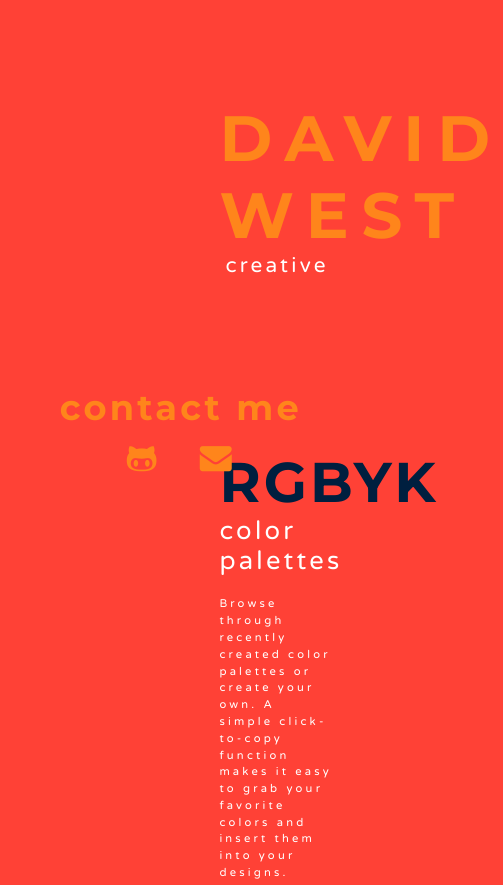
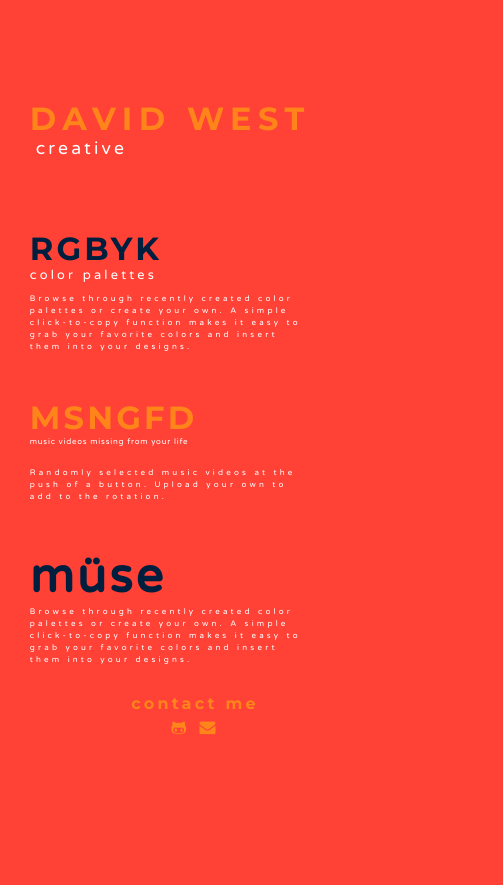
Before and after one commit to thedavidwest/dwst, a plain HTML site: page index.html in a window 390 px wide. Shown: the top 885 px of the page, 503 px wide, since content can reach past the window. After the commit the page ends 844 px from the top, so only its background shows below. Drawn offline with Linux system fonts and the light colour scheme.

Commit message:
Added Responsive Styles

```diff
--- a/assets/css/2-base/base.sass
+++ b/assets/css/2-base/base.sass
@@ -1,4 +1,7 @@
 body
+  +selection()
+    background-color: $orange
+    color: $white
   background-color: $red
   font:
     family: 'Montserrat', sans-serif
--- a/assets/css/3-modules/left_column.sass
+++ b/assets/css/3-modules/left_column.sass
@@ -9,6 +9,8 @@
     justify-content: space-around
     .contact
       margin-left: 50px
+      @media only screen and (max-width: 1000px)
+        font-size: 12px
       p
         margin-bottom: 0
         color: $orange
@@ -16,9 +18,13 @@
       .contact_links
         margin: 0 auto
         text-align: center
-      a
-        color: $orange
-        font-size: 2em
-        margin: 0 20px
-        &:hover
-          color: darken($red, 5%)
+        a
+          color: $orange
+          font-size: 2em
+          margin: 0 20px
+          &:hover
+            color: darken($red, 5%)
+
+@media only screen and (max-width: 450px)
+  .page_wrap .left_column
+    display: none
--- a/assets/css/3-modules/right_column.sass
+++ b/assets/css/3-modules/right_column.sass
@@ -7,7 +7,7 @@
     margin-bottom: 150px
     h1
       color: $orange
-      font-size: 4em
+      font-size: 3em
       text-transform: uppercase
       margin: 0
       letter-spacing: .2em
@@ -15,7 +15,7 @@
       color: $white
       font:
         family: $round
-        size: 1.3em
+        size: 1.1em
         weight: 100
       padding-left: 6px
   .projects_wrapper
@@ -30,23 +30,23 @@
         // RGBYK //
         h2.rgbyk
           color: $blue
-          font-size: 3.5em
+          font-size: 3em
           margin: 0
         h4.rgbyk
           font:
             family: $round
-            size: 1.6em
+            size: 1.35em
             weight: 100
           color: $white
         // MSNGFD //
         h2.msngfd
           color: $orange
-          font-size: 3.5em
+          font-size: 3em
           margin: 0
         h4.msngfd
           font:
             family: $round
-            size: .825em
+            size: .715em
             weight: 100
           color: $white
           letter-spacing: .1em
@@ -54,13 +54,63 @@
         // MSNGFD //
         h2.pinclone
           color: $blue
-          font-size: 3.5em
+          font-size: 3em
           font-family: $round
           margin: 0
-          //text-transform: uppercase
         p
           color: $white
           font:
             family: $round
             size: .7em
             weight: 100
+  .contact
+    display: none
+  @media only screen and (max-width: 1000px)
+    .header
+      margin-bottom: 50px
+      h1
+        font-size: 2em
+    .projects_wrapper
+      .project
+        a
+          h2.rgbyk
+            font-size: 2em
+          h4.rgbyk
+            font-size: .8em
+          h2.msngfd
+            font-size: 2em
+          h4.msngfd
+            font-size: 7.9px
+          h2.pinclone
+            font-size: 3em
+          p
+            font-size : .7em
+  @media only screen and (max-width: 700px)
+    .projects_wrapper
+      .project
+        a
+          h2.pinclone
+            font-size: 3em
+          p
+            font-size : .5em
+
+@media only screen and (max-width: 450px)
+  .right_column
+    +span-columns(12)
+    .contact
+      display: block
+      margin: 0 auto
+      text-align: center
+      p
+        margin-bottom: 0
+        color: $orange
+        font-size: 1em
+      .contact_links
+        margin: 0 auto
+        text-align: center
+        a
+          color: $orange
+          font-size: 1em
+          margin: 0 5px
+          &:hover
+            color: darken($red, 5%)
--- a/index.html
+++ b/index.html
@@ -9,7 +9,7 @@
     <link rel="stylesheet" href="https://maxcdn.bootstrapcdn.com/font-awesome/4.4.0/css/font-awesome.min.css">
     <link rel="stylesheet" href="https://fonts.googleapis.com/css?family=Varela+Round|Montserrat:400,700" type="text/css">
     <link rel="stylesheet" href="assets/css/compiled.css">
-    <link rel="icon" href="assets/img/favicon.ico">
+    <link rel="icon" type="image/ico" href="assets/img/favicondw.ico">
   </head>
   <body>
     <div class="page_wrap">
@@ -39,6 +39,10 @@
               <h2 class="pinclone">müse</h2>
               <p class="description">Browse through recently created color palettes or create your own. A simple click-to-copy function makes it easy to grab your favorite colors and insert them into your designs.</p></a></div>
         </div>
+        <div class="contact">
+          <p>contact me</p>
+          <div class="contact_links"><a href="https://github.com/thedavidwest" target="_blank"><i class="fa fa-github-alt"></i></a><a href="mailto:thedavidwest@gmail.com" target="_top"><i class="fa fa-envelope"></i></a></div>
+        </div>
       </div>
     </div>
   </body>
```
Also changed, not shown: assets/css/compiled.css, 1 other file.
